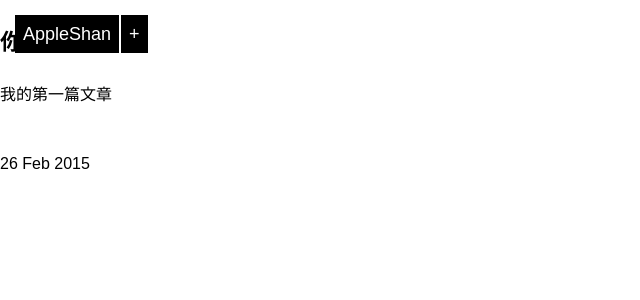
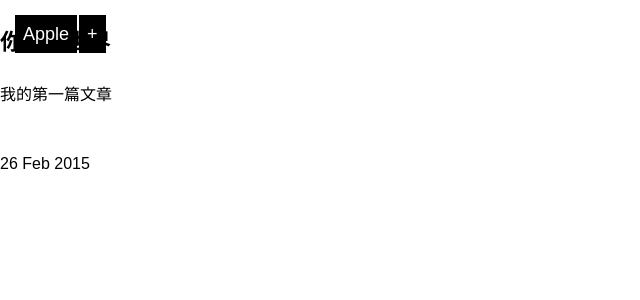
Before and after one commit to appleshan/OnTheWay, a Jekyll site: the page built from _posts/blog/2015-02-26-hello-world.html, in a window 1280 px wide. Shown: the top 300 px of the page, without its empty margins (0-640 px from the left). Built offline with Jekyll 4.4.1, drawn with Linux system fonts in a browser that asks for light colours; Markdown is read by kramdown in place of the engine named in the settings.

```diff
--- a/_layouts/default.html
+++ b/_layouts/default.html
@@ -19,7 +19,7 @@
 
   <div class="home-menu">
     <div class="home-icon-con">
-      <a class="home-menu-icon" href="/">AppleShan</a>
+      <a class="home-menu-icon" href="/">Apple</a>
       <a class="home-follow" href="#" title="Contact Me">+</a>
     </div>
     <div class="home-contact">
```
